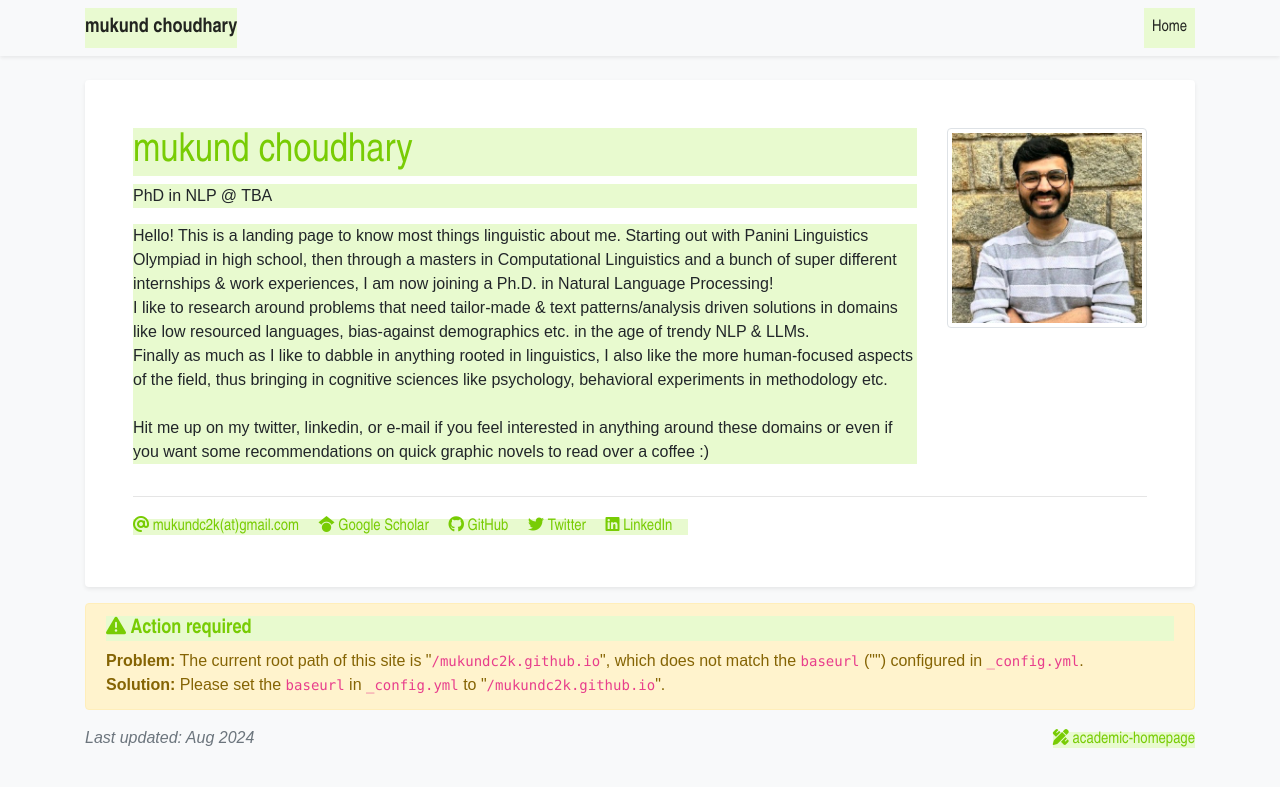
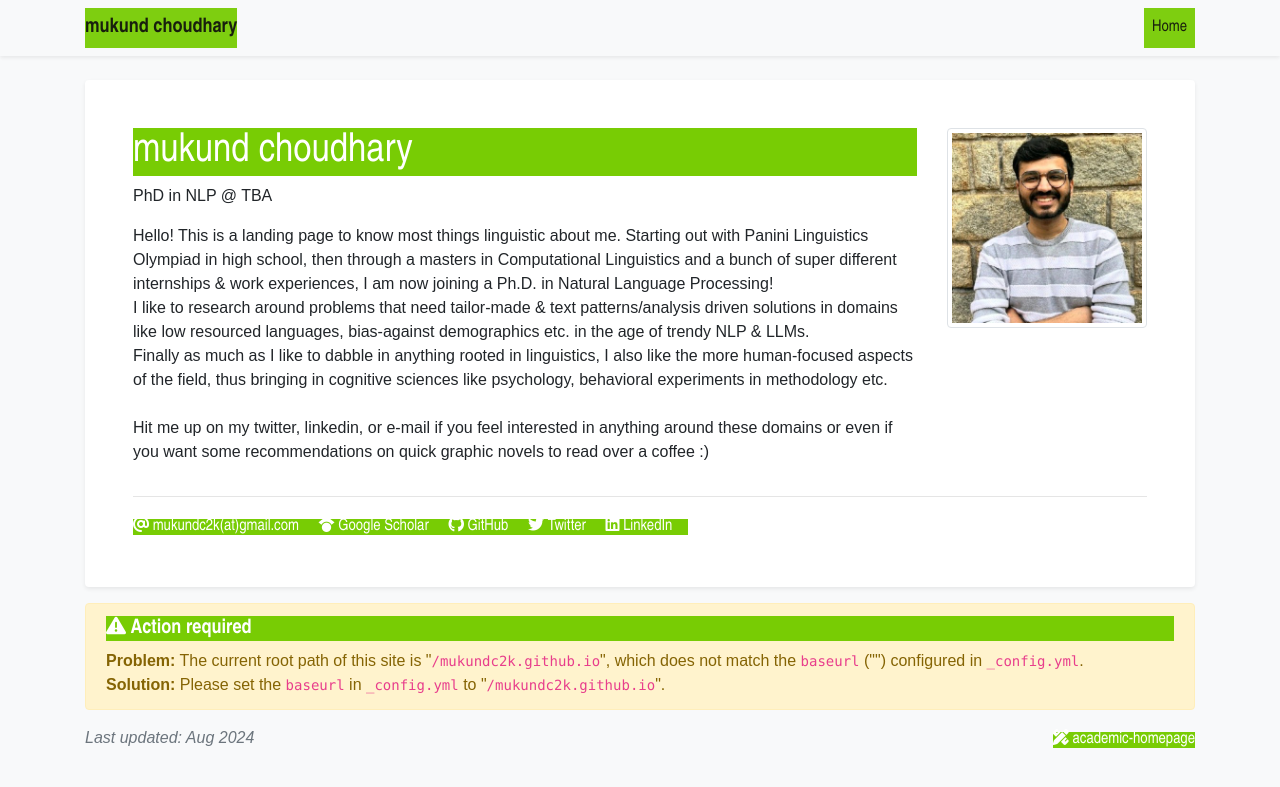
Before and after one commit to mukundc2k/mukundc2k.github.io, a Jekyll site: the page built from index.html, in a window 1280 px wide. Shown: the top 787 px of the page. Built offline with Jekyll 4.4.1, drawn with Linux system fonts in a browser that asks for light colours; a style sheet for code colours, icons or effects is not loaded.

Commit message:
Update global.css

```diff
--- a/assets/css/global.css
+++ b/assets/css/global.css
@@ -4,39 +4,36 @@ body {
     font-family: 'Univers', sans-serif;
     font-weight: 400;
     padding-top: 5.0rem;
-    background-color: #E8FACF;
 }
 
 h1, h2, h3, h4, h5, h6,
 .h1, .h2, .h3, .h4, .h5, .h6 {
     font-family: 'Arial Narrow', Arial, sans-serif;
     font-weight: 700;
-    color: #78CC04;
-    background-color: #E8FACF;
+    color: #ffffff;
+    background-color: #78CC04;
 }
 
 .text-profile-position {
     font-weight: 400;
-    background-color: #E8FACF;
 }
 
 .text-profile-bio {
     /* font-family: "Raleway"; */
     font-weight: 400;
-    background-color: #E8FACF;
 }
 
 .navbar {
     font-family: 'Arial Narrow', Arial, sans-serif;
     opacity: 0.95;
-    color: #78CC04;
-    background-color: #E8FACF;
+    color: #ffffff;
+    background-color: #78CC04;
 }
 
 a {
     font-family: 'Arial Narrow', Arial, sans-serif;
-    color: #78CC04;
-    background-color: #E8FACF;
+    color: #ffffff;
+    background-color: #78CC04;
 }
 
 .inline-badge {
@@ -44,23 +41,19 @@ a {
     vertical-align: -10%;
     margin-right: 2px;
     line-break: unset;
-    background-color: #E8FACF;
 }
 
 .no-break {
     white-space: nowrap;
-    background-color: #E8FACF;
 }
 
 .cover-image {
     width: 180px;
     max-height: 120px;
-    background-color: #E8FACF;
 }
 
 .abstract-body {
     min-height: 100px;
-    background-color: #E8FACF;
 }
 
 img.lazy {
@@ -69,12 +62,10 @@ img.lazy {
     background-position: 50% 50%;
     background-size: 50px 50px;
     min-height: 80px;
-    background-color: #E8FACF;
 }
 
 .badge-publication {
     font-size: 100%;
-    background-color: #E8FACF;
 }
 
 /* .email-text {
```
